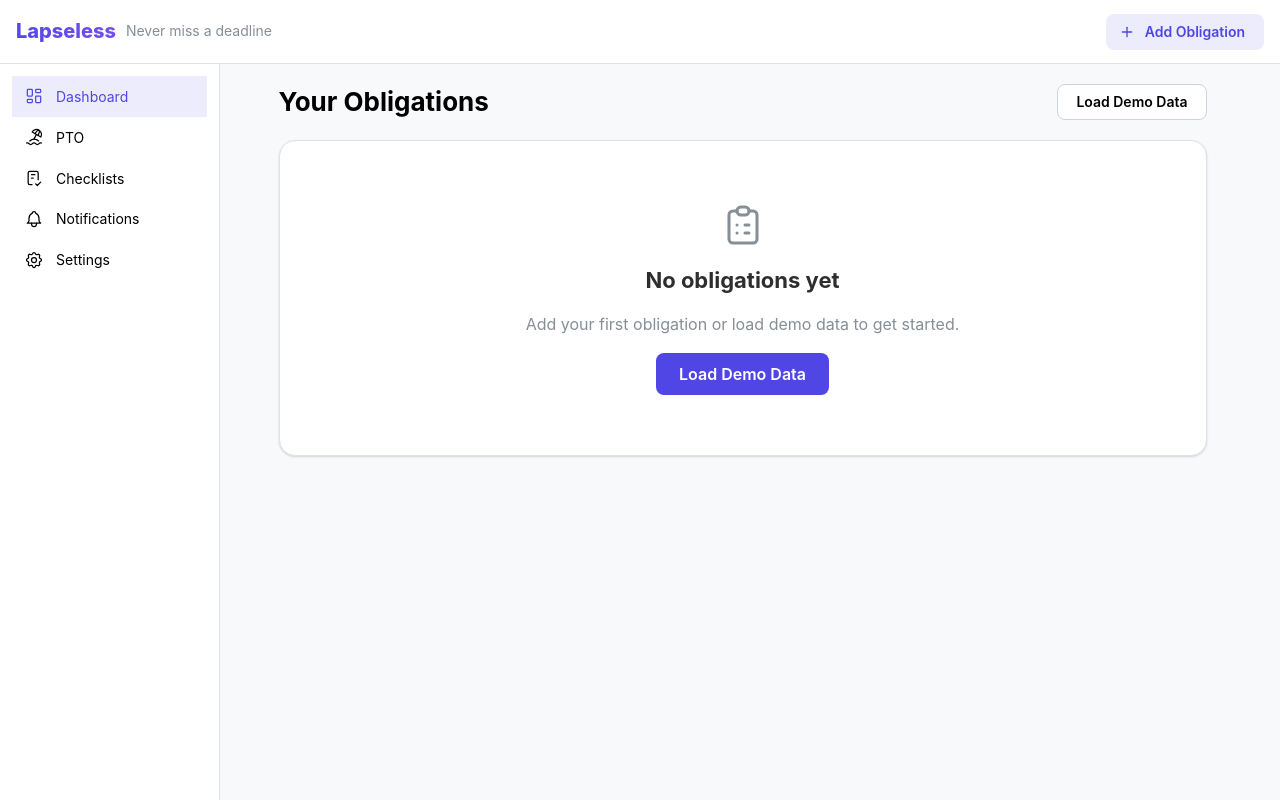
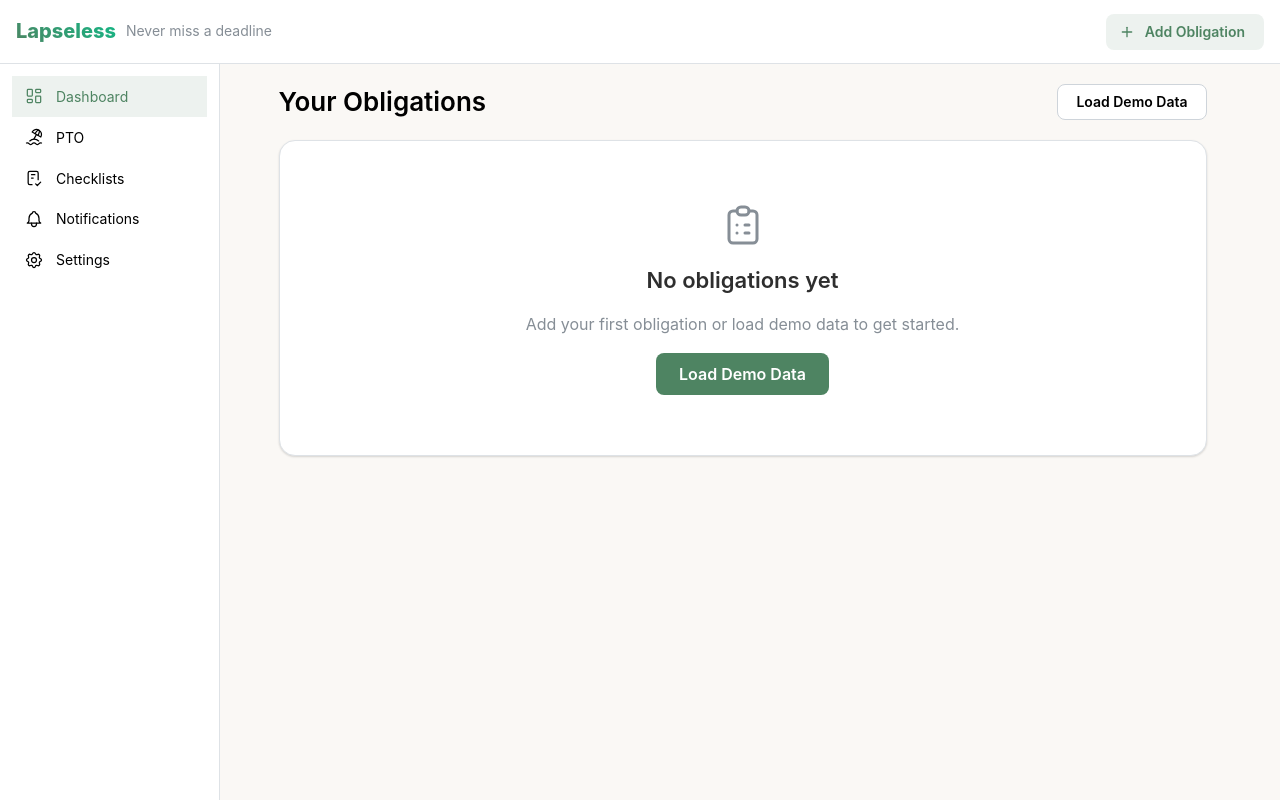
Before and after one commit to Ryan-Ardito/lapseless, a React (Vite) app: page /app in a window 1280 px wide. Built offline with nearby package versions, Linux system fonts and the light colour scheme.

Commit message:
color scheme

```diff
--- a/src/components/Checklists/ChecklistView.tsx
+++ b/src/components/Checklists/ChecklistView.tsx
@@ -93,7 +93,7 @@ export function ChecklistView({
                   {isExpanded ? <IconChevronUp size={16} stroke={1.5} /> : <IconChevronDown size={16} stroke={1.5} />}
                 </Group>
 
-                <Progress value={pct} size="sm" mt="sm" color={pct === 100 ? 'teal' : 'indigo'} />
+                <Progress value={pct} size="sm" mt="sm" color={pct === 100 ? 'teal' : 'sage'} />
 
                 <Collapse in={isExpanded}>
                   <Stack gap="xs" mt="md">
--- a/src/components/Dashboard/Dashboard.tsx
+++ b/src/components/Dashboard/Dashboard.tsx
@@ -200,7 +200,7 @@ export function Dashboard({ obligations, onToggleComplete, onDelete, onUpdate, o
                       {ob.category}
                     </Badge>
                     {ob.recurrence && (
-                      <Badge variant="light" color="indigo" size="sm">
+                      <Badge variant="light" color="sage" size="sm">
                         {ob.recurrence.type}
                       </Badge>
                     )}
@@ -212,7 +212,7 @@ export function Dashboard({ obligations, onToggleComplete, onDelete, onUpdate, o
                     <Progress
                       value={(ob.ceuTracking.completed / ob.ceuTracking.required) * 100}
                       size="sm"
-                      color="indigo"
+                      color="sage"
                       mb="xs"
                     />
                   )}
@@ -246,7 +246,7 @@ export function Dashboard({ obligations, onToggleComplete, onDelete, onUpdate, o
                   {selected.category}
                 </Badge>
                 {selected.recurrence && (
-                  <Badge variant="light" color="indigo" size="sm">
+                  <Badge variant="light" color="sage" size="sm">
                     {selected.recurrence.type}{selected.recurrence.autoRenew ? ' (auto-renew)' : ''}
                   </Badge>
                 )}
@@ -286,7 +286,7 @@ export function Dashboard({ obligations, onToggleComplete, onDelete, onUpdate, o
                   <Progress
                     value={(selected.ceuTracking.completed / selected.ceuTracking.required) * 100}
                     size="lg"
-                    color="indigo"
+                    color="sage"
                     mt={4}
                   />
                   <Text size="sm" mt={4}>
@@ -319,7 +319,7 @@ export function Dashboard({ obligations, onToggleComplete, onDelete, onUpdate, o
                 <Text size="xs" c="dimmed" tt="uppercase" fw={600} mb={4}>Notification Channels</Text>
                 <Group gap={6}>
                   {selected.notification.channels.map((ch) => (
-                    <Badge key={ch} variant="light" color="blue" size="sm" tt="uppercase">
+                    <Badge key={ch} variant="light" color="teal" size="sm" tt="uppercase">
                       {ch}
                     </Badge>
                   ))}
--- a/src/components/Layout/Layout.tsx
+++ b/src/components/Layout/Layout.tsx
@@ -31,7 +31,7 @@ export function Layout({ activeTab, onTabChange, unreadCount, onAddClick, childr
               size="xl"
               fw={800}
               variant="gradient"
-              gradient={{ from: 'indigo', to: 'violet', deg: 45 }}
+              gradient={{ from: 'sage', to: 'teal', deg: 45 }}
             >
               Lapseless
             </Text>
--- a/src/components/Notifications/Notifications.tsx
+++ b/src/components/Notifications/Notifications.tsx
@@ -47,8 +47,8 @@ export function Notifications({ notifications, onMarkAllRead, onClearAll }: Noti
                 className="hover-lift"
                 style={{
                   borderLeftWidth: !n.read ? 3 : 1,
-                  borderLeftColor: !n.read ? 'var(--mantine-color-indigo-5)' : undefined,
-                  backgroundColor: !n.read ? 'var(--mantine-color-indigo-0)' : undefined,
+                  borderLeftColor: !n.read ? 'var(--mantine-color-sage-5)' : undefined,
+                  backgroundColor: !n.read ? 'var(--mantine-color-sage-0)' : undefined,
                 }}
               >
                 <Group gap="md" align="flex-start" wrap="nowrap">
@@ -57,7 +57,7 @@ export function Notifications({ notifications, onMarkAllRead, onClearAll }: Noti
                     <Text fw={600} size="sm">{n.obligationName}</Text>
                     <Text size="sm" c="dimmed" mt={2}>{n.message}</Text>
                     <Group gap="sm" mt={6}>
-                      <Badge variant="light" color="blue" size="xs" tt="uppercase">
+                      <Badge variant="light" color="teal" size="xs" tt="uppercase">
                         {n.channel}
                       </Badge>
                       <Text size="xs" c="dimmed">{formatDate(n.triggeredAt)}</Text>
--- a/src/components/PTO/PTODashboard.tsx
+++ b/src/components/PTO/PTODashboard.tsx
@@ -81,7 +81,7 @@ export function PTODashboard({
       <SimpleGrid cols={{ base: 1, sm: 3 }} spacing="md">
         <Paper p="md" radius="md" withBorder>
           <Text size="xs" c="dimmed" tt="uppercase" fw={600}>Hours Used</Text>
-          <Text size="1.75rem" fw={800} c="indigo.6" lh={1} mt={4}>{totalUsed}</Text>
+          <Text size="1.75rem" fw={800} c="sage.6" lh={1} mt={4}>{totalUsed}</Text>
           <Text size="xs" c="dimmed" mt={2}>of {config.yearlyAllowance} hours</Text>
         </Paper>
         <Paper p="md" radius="md" withBorder>
@@ -90,13 +90,13 @@ export function PTODashboard({
         </Paper>
         <Paper p="md" radius="md" withBorder>
           <Text size="xs" c="dimmed" tt="uppercase" fw={600}>Days Taken</Text>
-          <Text size="1.75rem" fw={800} c="indigo.6" lh={1} mt={4}>{(totalUsed / 8).toFixed(1)}</Text>
+          <Text size="1.75rem" fw={800} c="sage.6" lh={1} mt={4}>{(totalUsed / 8).toFixed(1)}</Text>
         </Paper>
       </SimpleGrid>
 
       <Paper p="md" radius="md" withBorder>
         <Text size="sm" fw={500} mb="xs">Usage</Text>
-        <Progress value={pctUsed} size="lg" color={pctUsed > 90 ? 'red' : pctUsed > 70 ? 'yellow' : 'indigo'} />
+        <Progress value={pctUsed} size="lg" color={pctUsed > 90 ? 'red' : pctUsed > 70 ? 'yellow' : 'sage'} />
         <Text size="xs" c="dimmed" mt={4}>{pctUsed.toFixed(0)}% used</Text>
       </Paper>
 
--- a/src/components/Settings/Settings.tsx
+++ b/src/components/Settings/Settings.tsx
@@ -97,7 +97,7 @@ export function Settings({ ptoConfig, onUpdatePTOConfig }: SettingsProps) {
               value={storageQuota > 0 ? (storageUsed / storageQuota) * 100 : 0}
               size="lg"
               radius="xl"
-              color="indigo"
+              color="sage"
             />
             <Text size="sm" c="dimmed">
               {formatBytes(storageUsed)} used of {formatBytes(storageQuota)}
--- a/src/constants/theme.ts
+++ b/src/constants/theme.ts
@@ -49,9 +49,9 @@ export const NAV_ITEMS: { value: Tab; label: string; icon: typeof IconBell }[] =
 ];
 
 export const PTO_TYPES: { value: PTOType; label: string; color: string }[] = [
-  { value: 'vacation', label: 'Vacation', color: 'blue' },
+  { value: 'vacation', label: 'Vacation', color: 'teal' },
   { value: 'sick', label: 'Sick', color: 'red' },
-  { value: 'personal', label: 'Personal', color: 'violet' },
+  { value: 'personal', label: 'Personal', color: 'grape' },
   { value: 'holiday', label: 'Holiday', color: 'teal' },
   { value: 'other', label: 'Other', color: 'gray' },
 ];
--- a/src/index.css
+++ b/src/index.css
@@ -4,7 +4,7 @@ html {
 
 body {
   margin: 0;
-  background-color: var(--mantine-color-gray-0);
+  background-color: #faf8f5;
   -webkit-font-smoothing: antialiased;
   -moz-osx-font-smoothing: grayscale;
 }
--- a/src/main.tsx
+++ b/src/main.tsx
@@ -6,16 +6,16 @@ import './index.css'
 import App from './App.tsx'
 
 const theme = createTheme({
-  primaryColor: 'indigo',
+  primaryColor: 'sage',
   fontFamily: 'Inter, system-ui, -apple-system, sans-serif',
   defaultRadius: 'md',
   colors: {
-    indigo: [
-      '#eef2ff', '#e0e7ff', '#c7d2fe', '#a5b4fc', '#818cf8',
-      '#6366f1', '#4f46e5', '#4338ca', '#3730a3', '#312e81',
+    sage: [
+      '#f4f7f5', '#e2ede6', '#c5d9cc', '#a3c4ad', '#7fae8e',
+      '#619876', '#4e8462', '#406d50', '#33573f', '#26412f',
     ],
   },
-  headings: { fontWeight: '700' },
+  headings: { fontWeight: '600' },
   components: {
     Paper: { defaultProps: { shadow: 'xs', radius: 'md' } },
     Badge: { defaultProps: { radius: 'xl' } },
```
